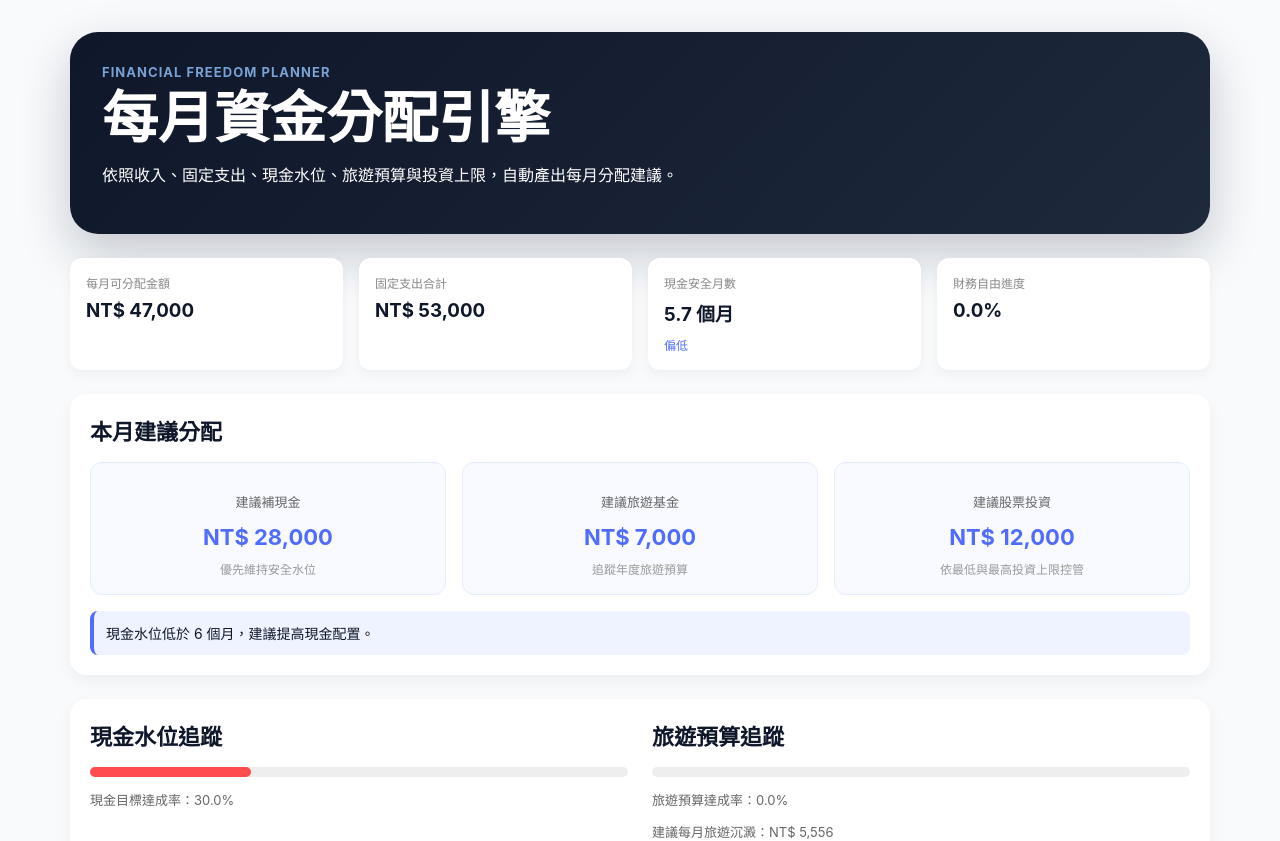
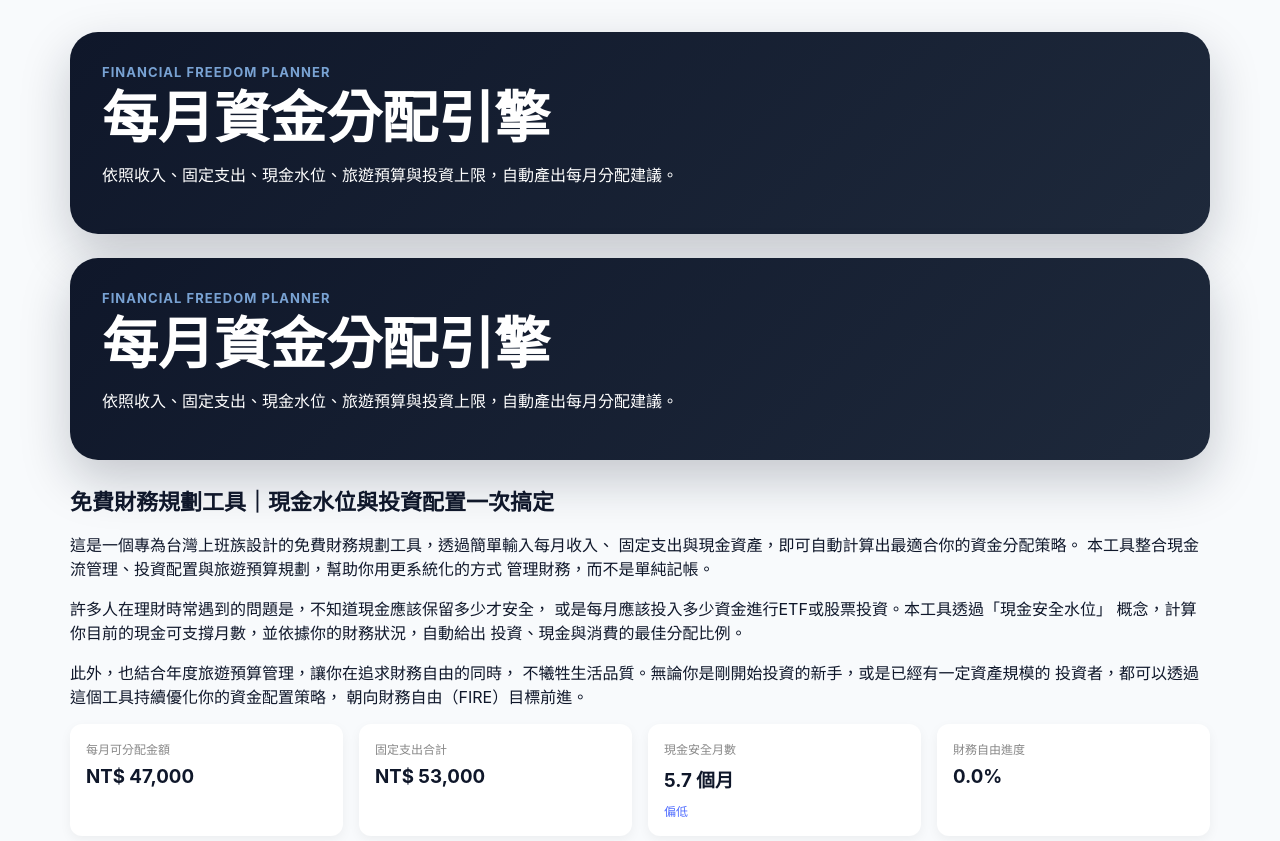
Before and after one commit to JulieChang/fire-pwa-complete, a React (Vite) app: page / in a window 1280 px wide. Shown: the top 841 px of the page. Built offline with nearby package versions, Linux system fonts and the light colour scheme.

Commit message:
Enhance App with financial planner and SEO sections
Added sections for financial planning tools and SEO content.

```diff
--- a/src/App.jsx
+++ b/src/App.jsx
@@ -211,6 +211,37 @@ export default function App() {
           </p>
         </div>
       </section>
+      <section className="hero">
+  <div>
+    <p className="eyebrow">Financial Freedom Planner</p>
+    <h1>每月資金分配引擎</h1>
+    <p>
+      依照收入、固定支出、現金水位、旅遊預算與投資上限，自動產出每月分配建議。
+    </p>
+  </div>
+</section>
+
+<section className="seo-content">
+  <h2>免費財務規劃工具｜現金水位與投資配置一次搞定</h2>
+  <p>
+    這是一個專為台灣上班族設計的免費財務規劃工具，透過簡單輸入每月收入、
+    固定支出與現金資產，即可自動計算出最適合你的資金分配策略。
+    本工具整合現金流管理、投資配置與旅遊預算規劃，幫助你用更系統化的方式
+    管理財務，而不是單純記帳。
+  </p>
+  <p>
+    許多人在理財時常遇到的問題是，不知道現金應該保留多少才安全，
+    或是每月應該投入多少資金進行ETF或股票投資。本工具透過「現金安全水位」
+    概念，計算你目前的現金可支撐月數，並依據你的財務狀況，自動給出
+    投資、現金與消費的最佳分配比例。
+  </p>
+  <p>
+    此外，也結合年度旅遊預算管理，讓你在追求財務自由的同時，
+    不犧牲生活品質。無論你是剛開始投資的新手，或是已經有一定資產規模的
+    投資者，都可以透過這個工具持續優化你的資金配置策略，
+    朝向財務自由（FIRE）目標前進。
+  </p>
+</section>
 
       <section className="dashboard">
         <MetricCard title="每月可分配金額" value={formatNTD(result.available)} />
```
